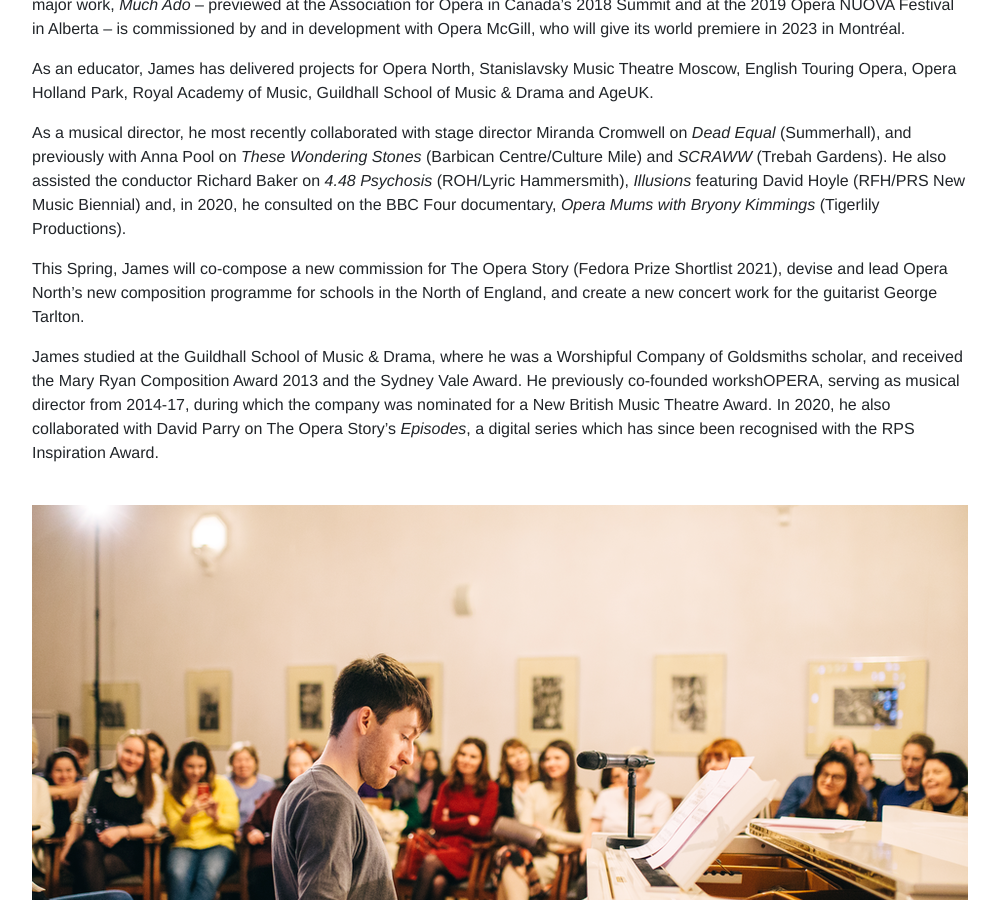
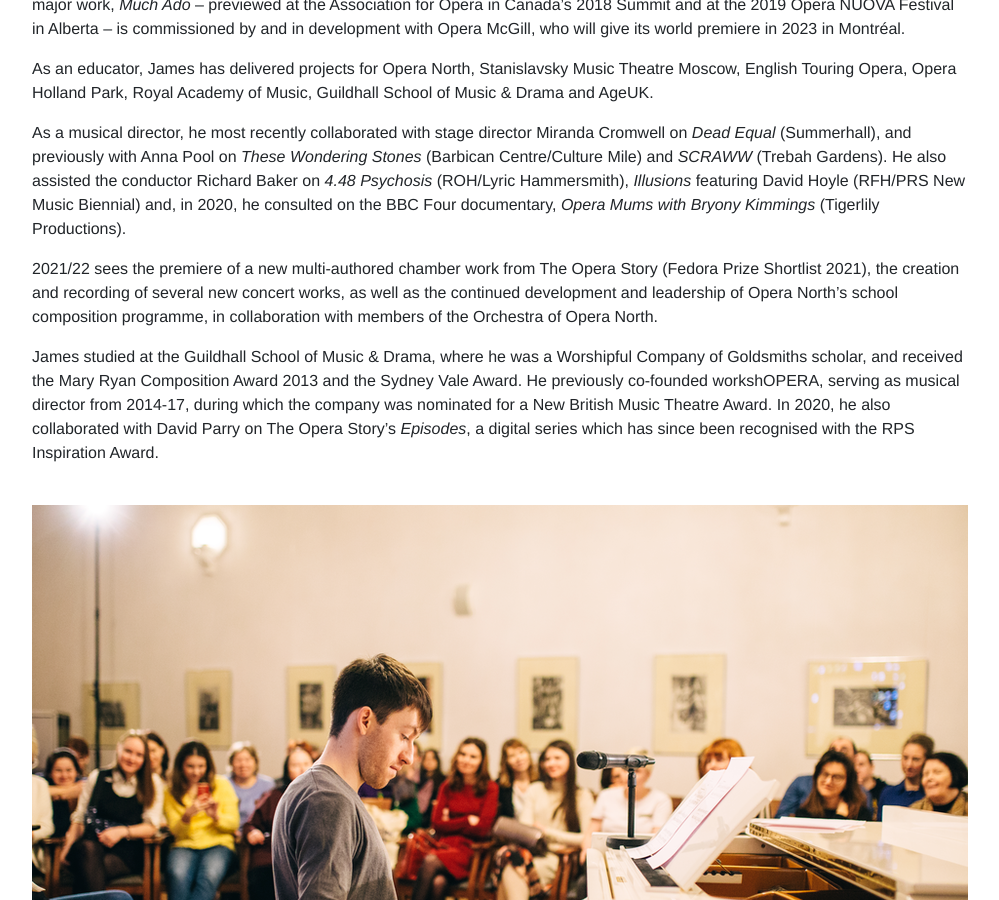
Before and after one commit to jamesgarnercomposer/jamesgarnercomposer.co.uk, a Jekyll site: the page built from biography.md, in a window 1280 px wide and 900 px high, scrolled down 333 px. Shown: the whole window, without its empty margins (140-1139 px from the left). Built offline with Jekyll 4.4.1, drawn with Linux system fonts in a browser that asks for light colours.

Commit message:
Update biography.md

```diff
--- a/biography.md
+++ b/biography.md
@@ -10,7 +10,7 @@ As an educator, James has delivered projects for Opera North, Stanislavsky Music
 
 As a musical director, he most recently collaborated with stage director Miranda Cromwell on _Dead Equal_ (Summerhall), and previously with Anna Pool on _These Wondering Stones_ (Barbican Centre/Culture Mile) and _SCRAWW_ (Trebah Gardens). He also assisted the conductor Richard Baker on _4.48 Psychosis_ (ROH/Lyric Hammersmith), _Illusions_ featuring David Hoyle (RFH/PRS New Music Biennial) and, in 2020, he consulted on the BBC Four documentary, _Opera Mums with Bryony Kimmings_ (Tigerlily Productions).
 
-This Spring, James will co-compose a new commission for The Opera Story (Fedora Prize Shortlist 2021), devise and lead Opera North’s new composition programme for schools in the North of England, and create a new concert work for the guitarist George Tarlton.
+2021/22 sees the premiere of a new multi-authored chamber work from The Opera Story (Fedora Prize Shortlist 2021), the creation and recording of several new concert works, as well as the continued development and leadership of Opera North's school composition programme, in collaboration with members of the Orchestra of Opera North.
 
 James studied at the Guildhall School of Music & Drama, where he was a Worshipful Company of Goldsmiths scholar, and received the Mary Ryan Composition Award 2013 and the Sydney Vale Award. He previously co-founded workshOPERA, serving as musical director from 2014-17, during which the company was nominated for a New British Music Theatre Award. In 2020, he also collaborated with David Parry on The Opera Story’s _Episodes_, a digital series which has since been recognised with the RPS Inspiration Award.\
 <br>
```
